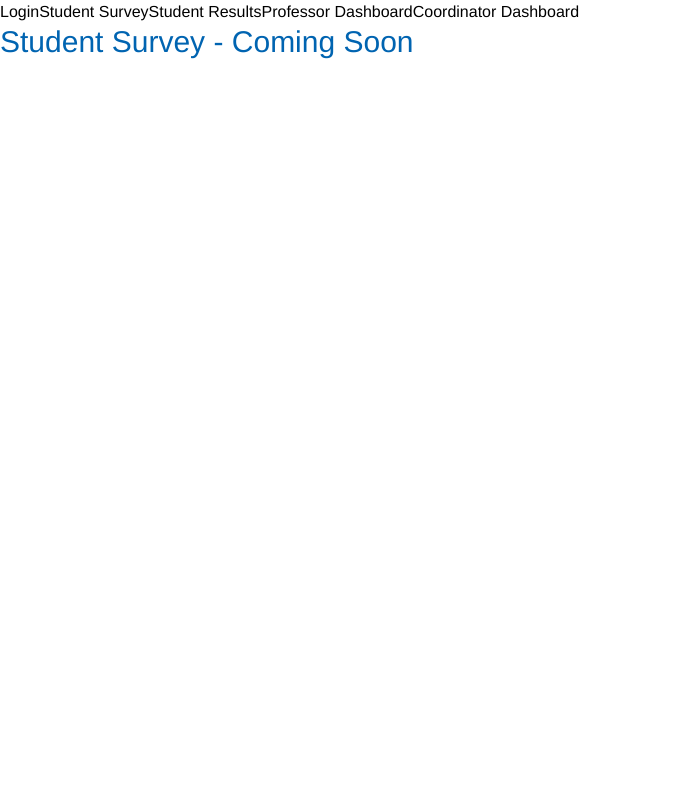
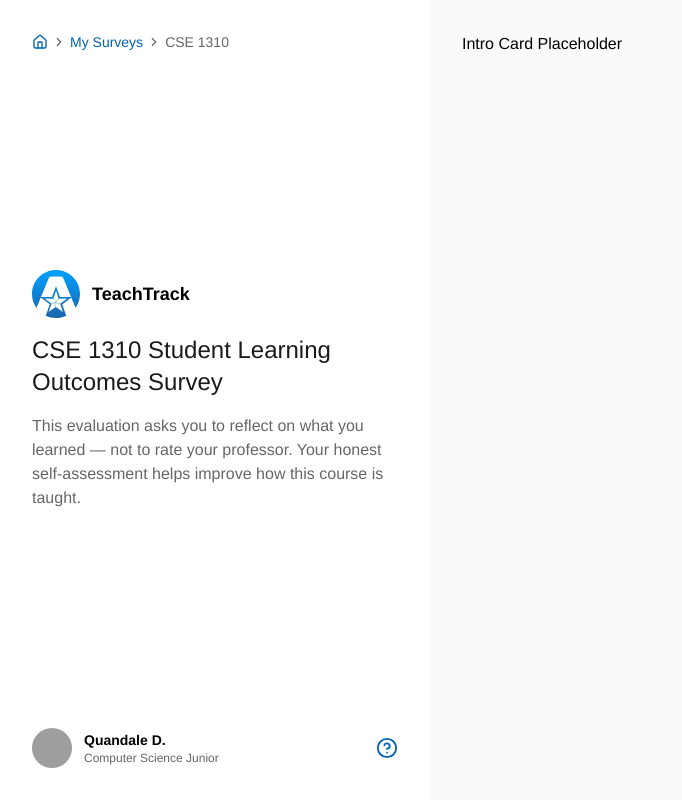
Before and after one commit to TeachTrackUTA/TeachTrack, a React (Vite) app in the folder client/: page /student/survey in a window 1280 px wide. Shown: the whole page, without its empty margins (0-682 px from the left). Built offline with nearby package versions, Linux system fonts and the light colour scheme; grey boxes are pictures that could not be loaded.

Commit message:
feat: scaffold survey layout, sidebar, breadcrumb, and step orchestration

```diff
--- a/client/package.json
+++ b/client/package.json
@@ -10,6 +10,7 @@
     "preview": "vite preview"
   },
   "dependencies": {
+    "lucide-react": "^0.577.0",
     "react": "^19.2.0",
     "react-dom": "^19.2.0",
     "react-router-dom": "^7.13.1"
--- a/client/src/components/Layout.tsx
+++ b/client/src/components/Layout.tsx
@@ -1,15 +1,15 @@
-import { Link, Outlet } from "react-router";
+import { Outlet } from "react-router";
 
 export default function Layout() {
     return (
         <div>
-            <nav>
+            {/* <nav>
                 <Link to="/login">Login</Link>
                 <Link to="/student/survey">Student Survey</Link>
                 <Link to="/student/results">Student Results</Link>
                 <Link to="/professor/dashboard">Professor Dashboard</Link>
                 <Link to="/coordinator/dashboard">Coordinator Dashboard</Link>
-            </nav>
+            </nav> */}
             <Outlet />
         </div>
     );
--- /dev/null
+++ b/client/src/components/survey/layout/SurveyLayout.tsx
@@ -0,0 +1,17 @@
+interface Props {
+    sidebar: React.ReactNode;
+    children: React.ReactNode;
+}
+
+export default function SurveyLayout ({ sidebar, children }: Props ) {
+    return (
+        <div className="flex h-screen">
+            <aside className="w-[430px] overflow-y-auto shadow-[4px_0_12px_rgba(0,0,0,0.8)]">
+                {sidebar}
+            </aside>
+            <main className="flex-1 overflow-y-auto bg-[var(--color-bg-subtle)]">
+                {children}
+            </main>
+        </div>
+    );
+}
--- /dev/null
+++ b/client/src/components/survey/layout/SurveySidebar.tsx
@@ -0,0 +1,43 @@
+import Breadcrumb from '../../ui/Breadcrumb';
+import { HelpCircle } from 'lucide-react';
+
+interface Props {
+    courseCode: string;
+    userName: string;
+    userRole: string;
+    userAvatar: string;
+    content?: React.ReactNode;
+}
+
+export default function SurveySidebar ({ courseCode, userName, userRole, userAvatar, content }: Props ) {
+    return (
+        <div className='flex flex-col h-full p-8'>
+            {/* Top Section: Breadcrumbs & Description */}
+            <div className='flex flex-col gap-6'>
+                <Breadcrumb items = {[
+                    { label: 'My Surveys', href: '/surveys' },
+                    { label: courseCode },
+                ]} />
+            </div>
+
+            {/* Middle Section */}
+            <div className='flex-1 flex items-center'>
+                {content}
+            </div>
+
+            {/* Bottom */}
+            <div className='flex items-center justify-between'>
+                <div className='flex items-center gap-3'>
+                    <img src={userAvatar} alt={userName} className='w-10 h-10 rounded-full object-cover' />
+                    <div className='flex flex-col'>
+                        <span className='font-semibold text-sm'>{userName}</span>
+                        <span className='text-xs text-[var(--color-text-secondary)]'>{userRole}</span>
+                    </div>
+                </div>
+                <button className='text-[var(--color-brand-primary)] hover:opacity-75'>
+                    <HelpCircle size={22} />
+                </button>
+            </div>
+        </div>
+    );
+}
--- /dev/null
+++ b/client/src/components/survey/steps/SurveyIntroSideBarContent.tsx
@@ -0,0 +1,19 @@
+import Logo from '../../../assets/logo.svg';
+
+interface Props {
+    surveyTitle: string;
+    description: string;
+}
+
+export default function SurveyIntroSidebarContent ({ surveyTitle, description }: Props) {
+    return (
+        <div className='flex flex-col gap-4'>
+            <div className='flex items-center gap-3'>
+                <img src={Logo} alt="TeachTrack" className="w-12 h-12" />
+                <span className="font-semibold text-lg">TeachTrack</span>
+            </div>
+            <h1 className="text-2xl text-[var(--color-text-primary)]">{surveyTitle}</h1>
+            <p className="text-base text-[var(--color-text-secondary)]">{description}</p>
+        </div>
+    );
+}
--- /dev/null
+++ b/client/src/components/ui/Breadcrumb.tsx
@@ -0,0 +1,33 @@
+import { Link } from 'react-router-dom';
+import {Home, ChevronRight } from 'lucide-react';
+
+type BreadcrumbItem = {
+    label: string;
+    href?: string;
+};
+
+interface Props {
+    items: BreadcrumbItem[];
+}
+
+export default function Breadcrumb ({ items }: Props ) {
+    return (
+        <nav className='flex items-center gap-1 text-sm text-[var(--color-text-secondary)]'>
+             <Link to="/" className='text-[var(--color-brand-primary)] hover:text-[var(--color-brand-primary-hover)]'>
+                <Home size={16} />
+             </Link>
+             {items.map((item, index) => (
+                <div key={index} className='flex items-center gap-1'>
+                    <ChevronRight size={14} />
+                    {item.href ? (
+                        <Link to={item.href} className='text-[var(--color-brand-primary)] hover:text-[var(--color-brand-primary-hover)]'>
+                            {item.label}
+                        </Link>
+                    ) : (
+                        <span className='text-[var(--color-text-secondary)] font-medium'>{item.label}</span>
+                    )}
+                </div>
+             ))}
+        </nav>
+    );
+}
--- a/client/src/pages/StudentSurvey.tsx
+++ b/client/src/pages/StudentSurvey.tsx
@@ -1,3 +1,46 @@
+import SurveyLayout from "../components/survey/layout/SurveyLayout"
+import SurveySidebar from "../components/survey/layout/SurveySidebar"
+import SurveyIntroSidebarContent from "../components/survey/steps/SurveyIntroSideBarContent";
+
+import { useState } from 'react';
+
+
+/* Temporary Mock Data */
+const SURVEY_DATA = {
+    courseCode: 'CSE 1310',
+    surveyTitle: 'CSE 1310 Student Learning Outcomes Survey',
+    description: 'This evaluation asks you to reflect on what you learned — not to rate your professor. Your honest self-assessment helps improve how this course is taught.',
+    userName: 'Quandale D.',
+    userRole: 'Computer Science Junior',
+    userAvatar: 'https://i.pravatar.cc/150?img=3',
+};
+
+type Step = "intro" | "calibration-1" | "calibration-2" | "slo-1" | "slo-2" | "slo-3" | "slo-4" | "topic" | "reflection";
+
 export default function StudentSurvey() {
-    return <h1 className="text-3xl text-brand-primary">Student Survey - Coming Soon</h1>;
+    const [currentStep, setCurrentStep] = useState<Step>("intro");
+
+    const sidebarContent = {
+        "intro": <SurveyIntroSidebarContent surveyTitle={SURVEY_DATA.surveyTitle} description={SURVEY_DATA.description} />,
+    }[currentStep];
+
+    const mainContent = {
+        "intro": <div className="p-8">Intro Card Placeholder</div>,
+    }[currentStep];
+
+    return (
+        <SurveyLayout
+            sidebar={
+                <SurveySidebar
+                    courseCode={SURVEY_DATA.courseCode}
+                    userName={SURVEY_DATA.userName}
+                    userRole={SURVEY_DATA.userRole}
+                    userAvatar={SURVEY_DATA.userAvatar}
+                    content={sidebarContent}
+                />
+            }
+        >
+            {mainContent}
+        </SurveyLayout>
+    );
 }
--- /dev/null
+++ b/client/src/pages/student/SurveyIntro.tsx
@@ -0,0 +1,32 @@
+import SurveyLayout from "../../components/survey/layout/SurveyLayout";
+import SurveySidebar from "../../components/survey/layout/SurveySidebar";
+import Logo from '../assets/logo.svg'
+
+
+export default function SurveyIntro () {
+    return (
+        <SurveyLayout
+            sidebar={
+                <SurveySidebar
+                    courseCode="CSE 1310"
+                    userName="Quandale D."
+                    userRole="Computer Science Junior"
+                    userAvatar="https://i.pravatar.cc/150?img=3"
+                    content={
+                        <div className="flex flex-col gap-4">
+                            <div className="flex items-center gap-3">
+                                <img src={Logo} alt="TeachTrack" className="w-12 h-12" />
+                                <span className="font-semibold text-lg">TeachTrack</span>
+                            </div>
+                            <h1 className="text-2xl text-[var(--color-text-primary)]">CSE 1310 Student Learning Outcomes Survey</h1>
+                            <p className="text-lg text-[var(--color-text-secondary)]">This evaluation asks you to reflect on what you learned — not to rate your professor. Your honest self-assessment helps improve how this course is taught.</p>
+                        </div>
+                    }
+                />
+            }
+        >
+            {/* Survey Card Content Here */}
+            <div className="p-8">Hello from main</div>
+        </SurveyLayout>
+    )
+}
```
Also changed, not shown: client/src/assets/logo.svg (added), client/src/components/survey/SurveyProgessList.tsx (added), 1 other file (tests, documents, lock files or other folders).
